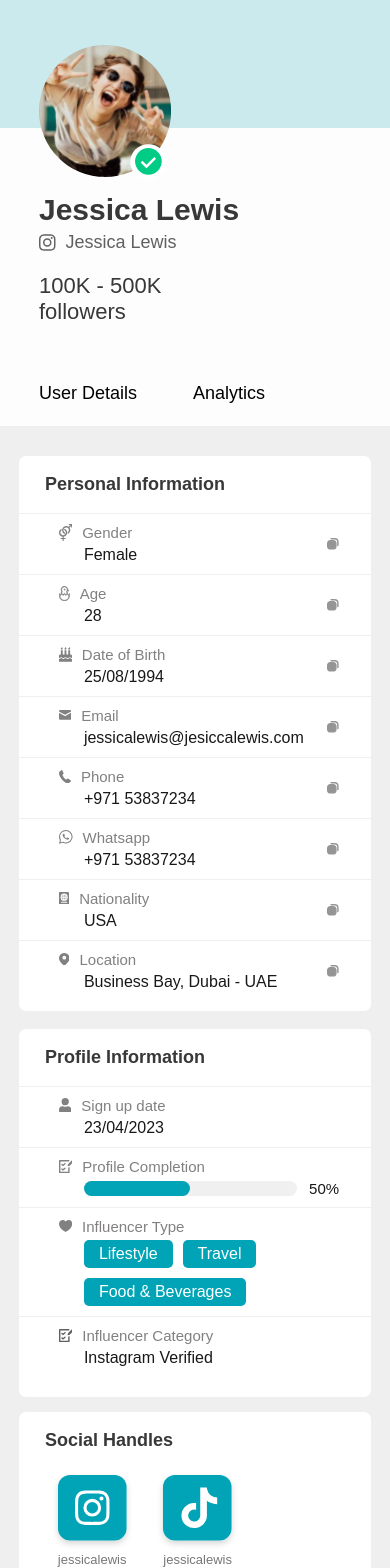
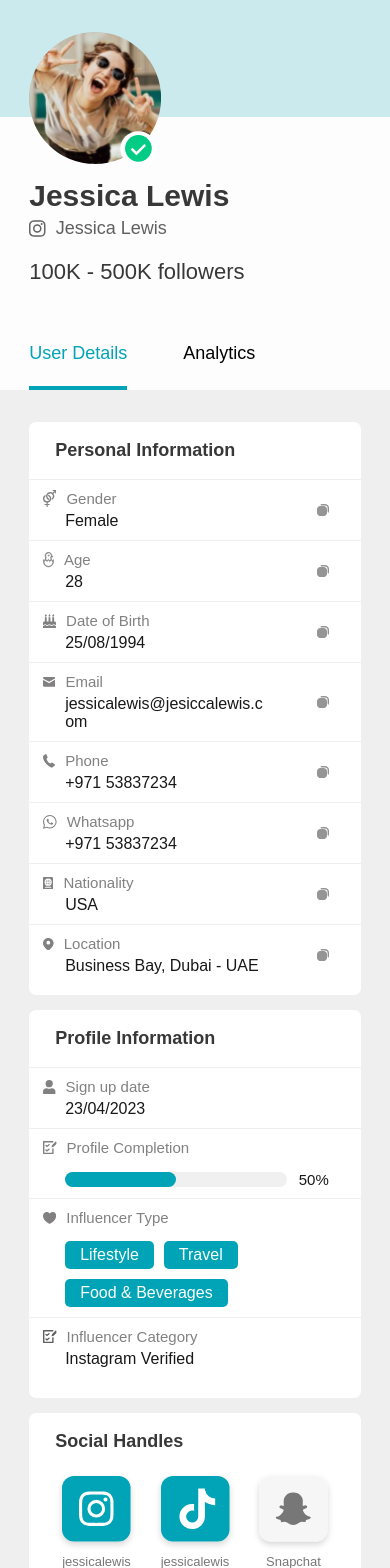
Before and after one commit to MElhatmi/Vuetest, a Vue app: page / in a window 390 px wide. Shown: the top 1568 px of the page. Built offline with nearby package versions, Linux system fonts and the light colour scheme.

Commit message:
2nd commit

```diff
--- a/public/index.html
+++ b/public/index.html
@@ -37,7 +37,9 @@
         max-inline-size: 100%;
         block-size: auto;
       }
-
+      svg {
+        max-inline-size: none !important;
+      }
       @media (prefers-reduced-motion: reduce) {
         *,
         *::before,
--- a/src/App.vue
+++ b/src/App.vue
@@ -1,16 +1,14 @@
 <template>
-  <topSection />
-  <mainSection />
+  <fullpageLayout />
 </template>
 
 <script>
-import mainSection from "./components/main-section/main-section.vue";
-import topSection from "./components/top-section/top-section.vue";
+import fullpageLayout from "./components/fullpage-layout.vue";
+
 export default {
   name: "App",
   components: {
-    topSection,
-    mainSection,
+    fullpageLayout,
   },
 };
 </script>
--- /dev/null
+++ b/src/components/fullpage-layout.vue
@@ -0,0 +1,23 @@
+<template>
+  <topSection />
+  <mainSection />
+</template>
+
+<script>
+import mainSection from "./main-section/main-section.vue";
+import topSection from "./top-section/top-section.vue";
+export default {
+  name: "fullpageLayout",
+  components: {
+    topSection,
+    mainSection,
+  },
+};
+</script>
+
+<style>
+.emptyspace {
+  flex: 0 20; /* Adjust as needed */
+  /* max-width: 20%; Adjust as needed */
+}
+</style>
--- a/src/components/main-section/main-section-components/main-section-list.vue
+++ b/src/components/main-section/main-section-components/main-section-list.vue
@@ -82,8 +82,8 @@ export default {
 <style>
 .main-section-personal-information {
   background-color: #ffffff;
-  min-width: 175px;
-  width: calc(200px + 15vw);
+  /* min-width: 300px;*/
+  width: 40%;
   border-radius: 7px;
   padding-bottom: 10px;
 }
--- a/src/components/main-section/main-section-components/main-section-profile.vue
+++ b/src/components/main-section/main-section-components/main-section-profile.vue
@@ -2,7 +2,7 @@
   <div class="main-section-headers">Profile Information</div>
   <ul class="main-section-list">
     <li class="main-section-item plus-padding">
-      <div class="main-section-information-left">
+      <div class="main-section-information-left-profile">
         <div class="main-section-information-category">
           <SignupIcon />
           <div class="main-section-information-content">Sign up date</div>
@@ -11,29 +11,29 @@
       </div>
     </li>
     <li class="main-section-item">
-      <div class="main-section-information-left">
+      <div class="main-section-information-left-profile">
         <div class="main-section-information-category">
           <ProfileCompletionIcon />
           <div class="main-section-information-content">Profile Completion</div>
         </div>
-        <div class="main-section-information-item-info">
+        <div class="main-section-information-item-info-nontextual">
           <profileCompletionBar :progress="50" />
         </div>
       </div>
     </li>
     <li class="main-section-item">
-      <div class="main-section-information-left">
+      <div class="main-section-information-left-profile">
         <div class="main-section-information-category">
           <InfluencerTypeIcon />
           <div class="main-section-information-content">Influencer Type</div>
         </div>
-        <div class="main-section-information-item-info">
+        <div class="main-section-information-item-info-nontextual">
           <InfluencerTypeList />
         </div>
       </div>
     </li>
     <li class="main-section-item">
-      <div class="main-section-information-left bottom-padding">
+      <div class="main-section-information-left-profile bottom-padding">
         <div class="main-section-information-category">
           <InfluencerCategoryIcon />
           <div class="main-section-information-content">
@@ -79,4 +79,11 @@ export default {
 .bottom-padding {
   padding-bottom: 20px;
 }
+.main-section-information-item-info-nontextual {
+  padding-left: 22px;
+  padding-top: 15px;
+}
+.main-section-information-left-profile {
+  width: 100%;
+}
 </style>
--- a/src/components/main-section/main-section-components/main-section-socialHandles.vue
+++ b/src/components/main-section/main-section-components/main-section-socialHandles.vue
@@ -54,9 +54,10 @@ export default {
 <style>
 .main-section-socialHandles {
   display: flex;
+  justify-content: center;
   flex-wrap: wrap;
-  padding: 0 30px 50px 30px;
-  gap: calc(15px + 1vw);
+  padding: 0 calc(10px + 0.5vw) 20px calc(10px + 0.5vw);
+  gap: calc(10px + 0.5vw);
 }
 .main-section-socialHandle {
   text-align: center;
--- a/src/components/main-section/main-section.vue
+++ b/src/components/main-section/main-section.vue
@@ -1,5 +1,6 @@
 <template>
   <div class="main-section-container">
+    <div class="emptyspace"></div>
     <main class="main-section">
       <section class="main-section-personal-information">
         <mainSectionList />
@@ -11,6 +12,7 @@
         <section class="main-section-social-handles"><socialHandles /></section>
       </section>
     </main>
+    <div class="emptyspace"></div>
   </div>
 </template>
 
@@ -29,18 +31,30 @@ export default {
 </script>
 
 <style>
+.active {
+  color: #00a4b6;
+  border-bottom: solid 0.3rem;
+}
 .main-section-container {
+  /* width: 80%;
+  margin: 2rem auto;*/
+  margin: 2rem 0;
   display: flex;
   justify-content: center;
-  padding: 30px calc(50px + 15vw) 30px calc(50px + 15vw);
+  align-items: center;
+  width: 100%;
 }
 .main-section {
+  flex-shrink: 0;
+  flex-basis: 60%;
+  min-width: min(700px, 90%);
   display: flex;
-  gap: calc(10px + 2vw);
+  gap: 15px;
+  margin-bottom: 2rem;
 }
 .main-section-profileAndSocial-information {
-  min-width: 200px;
-  width: calc(220px + 23vw);
+  /* min-width: 375px;*/
+  width: 60%;
 }
 .main-section-social-handles {
   background-color: #ffffff;
@@ -53,7 +67,7 @@ export default {
   color: #383838;
 }
 .main-section-item {
-  padding: 10px 32px 10px 40px;
+  padding: 10px 32px 10px calc(10px + 1vw);
   display: flex;
   justify-content: space-between;
   align-items: center;
@@ -67,14 +81,14 @@ export default {
   gap: 10px;
 }
 .main-section-information-item-info {
-  padding-left: 25px;
+  padding-left: 22px;
   padding-top: 5px;
   color: #181818;
   font-size: 16px;
   word-wrap: break-word;
 }
 .main-section-information-left {
-  width: 100%;
+  width: 80%;
 }
 .main-section-information-content {
   color: #828080;
@@ -84,6 +98,7 @@ export default {
   .main-section {
     flex-wrap: wrap;
     justify-content: center;
+    min-width: 85%;
   }
   .main-section-personal-information {
     width: 100%;
@@ -92,9 +107,5 @@ export default {
     min-width: 200px;
     width: 100%;
   }
-  .main-section-container {
-    padding-right: calc(15px + 1vw);
-    padding-left: calc(15px + 1vw);
-  }
 }
 </style>
--- a/src/components/top-section/top-section.vue
+++ b/src/components/top-section/top-section.vue
@@ -1,5 +1,7 @@
 <template>
   <section class="top-section">
+    <div class="emptyspace"></div>
+    <div class="top-section-container">
       <div class="top-section-profile">
         <profileImage />
         <div class="top-section-profile-info">
@@ -14,9 +16,11 @@
         </div>
       </div>
       <ul class="top-section-tabs">
-      <li class="top-section-tab-element">User Details</li>
+        <li class="top-section-tab-element active">User Details</li>
         <li class="top-section-tab-element">Analytics</li>
       </ul>
+    </div>
+    <div class="emptyspace"></div>
   </section>
 </template>
 
@@ -33,9 +37,22 @@ export default {
 </script>
 
 <style>
+.top-section-container {
+  margin-top: 2rem;
+  flex-shrink: 0;
+  flex-basis: 60%;
+  min-width: min(700px, 90%);
+  /*padding-top: 60px;
+  width: 80%;
+  margin: auto;*/
+}
 .top-section {
   /*height: 25%;*/
-  padding: calc(20px + 3vh) calc(50px + 15vw) 0 calc(50px + 15vw);
+  /*padding: calc(20px + 3vh) calc(50px + 15vw) 0 calc(50px + 15vw);*/
+  display: flex;
+  justify-content: center;
+  align-items: center;
+  width: 100%;
   background-color: #fdfdfd;
 }
 .top-section-profile {
@@ -72,10 +89,10 @@ export default {
   position: relative;
   padding-bottom: 22px;
 }
-.top-section-tabs li:hover {
+/*.top-section-tabs li:hover {
   color: #00a4b6;
-}
-.top-section-tabs li:hover::after {
+}*/
+.top-section-tabs li .active {
   content: "";
   position: absolute;
   bottom: 0;
@@ -97,11 +114,16 @@ export default {
   .top-section-profile-info {
     padding-left: 0;
   }
-  .top-section {
-    padding-left: 10%;
-  }
+  /*.top-section {
+    padding-right: calc(15px + 1vw);
+    padding-left: calc(15px + 1vw);
+  }*/
   .top-section {
     background-image: linear-gradient(to bottom, #caeaee 30%, transparent 30%);
   }
+
+  .top-section-container {
+    min-width: 85%;
+  }
 }
 </style>
```
Lines whose indentation alone changed are shown as unchanged.
